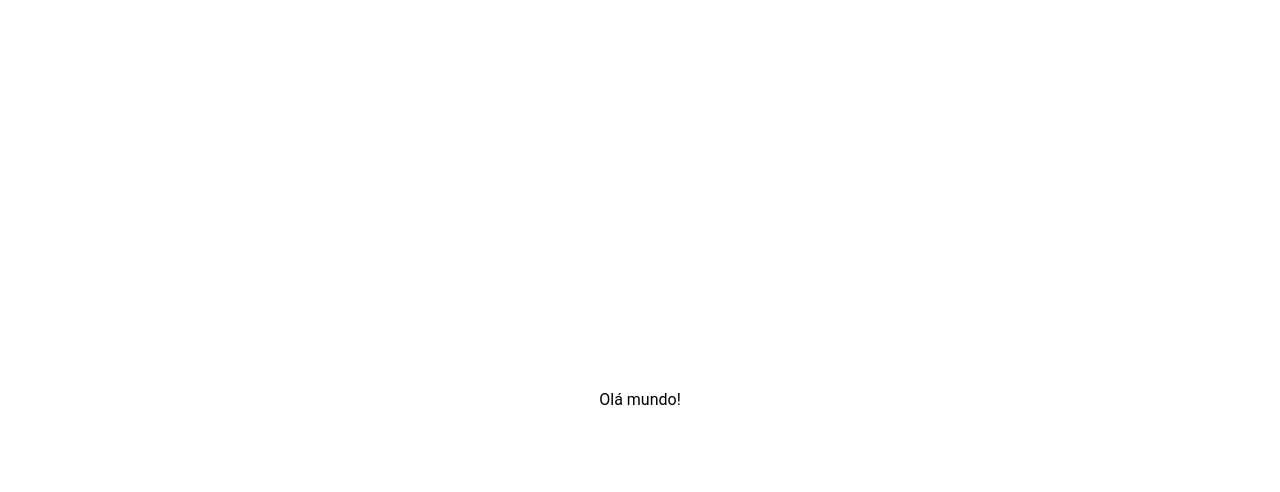
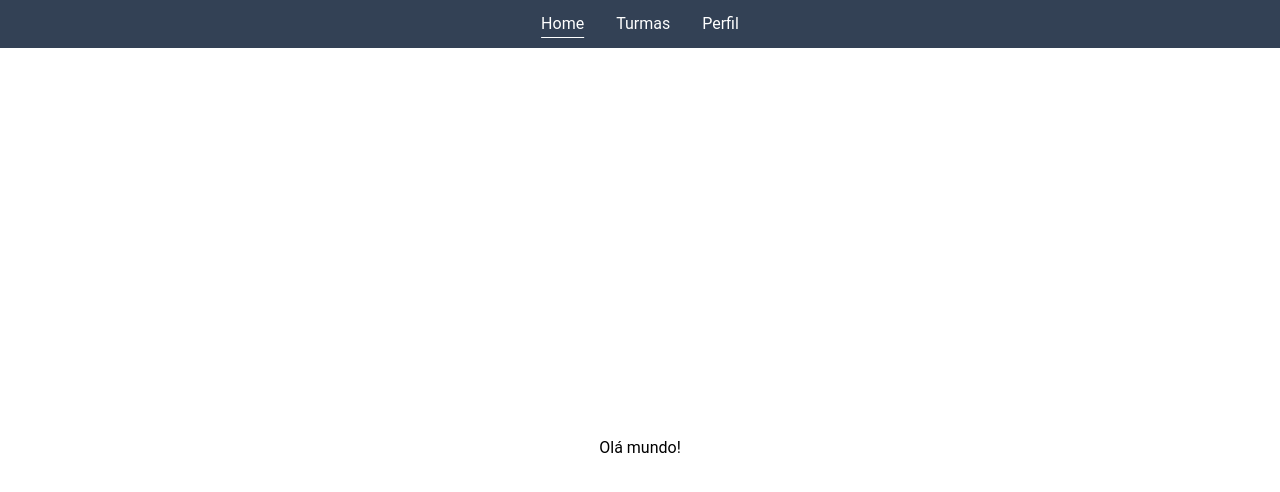
Before and after one commit to Cassio-hue/projeto-bd, a Next.js app in the folder frontend/: page / in a window 1280 px wide. Shown: the top 492 px of the page. Built offline with nearby package versions, Linux system fonts and the light colour scheme.

Commit message:
feat: header

```diff
--- /dev/null
+++ b/frontend/src/app/components/Header.tsx
@@ -0,0 +1,20 @@
+import clsx from 'clsx'
+import { NavOption } from './NavOption'
+
+export default function Header() {
+  return (
+    <header className="flex items-center h-12 w-full bg-slate-700 text-white">
+      <nav className={clsx('flex w-full justify-center')}>
+        <NavOption to="/">
+          Home
+        </NavOption>
+        <NavOption to="/turmas">
+          Turmas
+        </NavOption>
+        <NavOption to="/perfil">
+          Perfil
+        </NavOption>
+      </nav>
+    </header>
+  )
+}
--- /dev/null
+++ b/frontend/src/app/components/NavOption.tsx
@@ -0,0 +1,25 @@
+'use client'
+
+import Link from 'next/link'
+import { usePathname } from 'next/navigation'
+
+interface NavOptionProps {
+  to: string
+  children: React.ReactNode
+}
+
+export function NavOption({ to, children }: NavOptionProps) {
+  const pathname = usePathname()
+
+  // Verifica se a localização atual corresponde ao caminho fornecido
+  const isActive = pathname === to
+
+  // Define as classes CSS condicionalmente usando o Tailwind CSS
+  const navOptionClasses = isActive ? 'underline underline-offset-8' : ''
+
+  return (
+    <Link href={to}>
+      <span className={`p-4 ${navOptionClasses}`}>{children}</span>
+    </Link>
+  )
+}
--- a/frontend/src/app/layout.tsx
+++ b/frontend/src/app/layout.tsx
@@ -1,9 +1,11 @@
 import clsx from 'clsx'
 import './globals.css'
+import Header from './components/Header'
 
 export const metadata = {
   title: 'SIGAA 2',
-  description: 'Trabalho da disciplina Banco de Dados da Universidade de Brasília 2023.1',
+  description:
+    'Trabalho da disciplina Banco de Dados da Universidade de Brasília 2023.1',
 }
 
 export default function RootLayout({
@@ -13,7 +15,17 @@ export default function RootLayout({
 }) {
   return (
     <html lang="pt-BR">
-      <body className={clsx("flex flex-col h-screen justify-center items-center m-auto")}>{children}</body>
+      <body className={clsx('overflow-hidden')}>
+        <Header />
+
+        <main
+          className={clsx(
+            'flex flex-col h-screen justify-center items-center'
+          )}
+        >
+          {children}
+        </main>
+      </body>
     </html>
   )
 }
```
